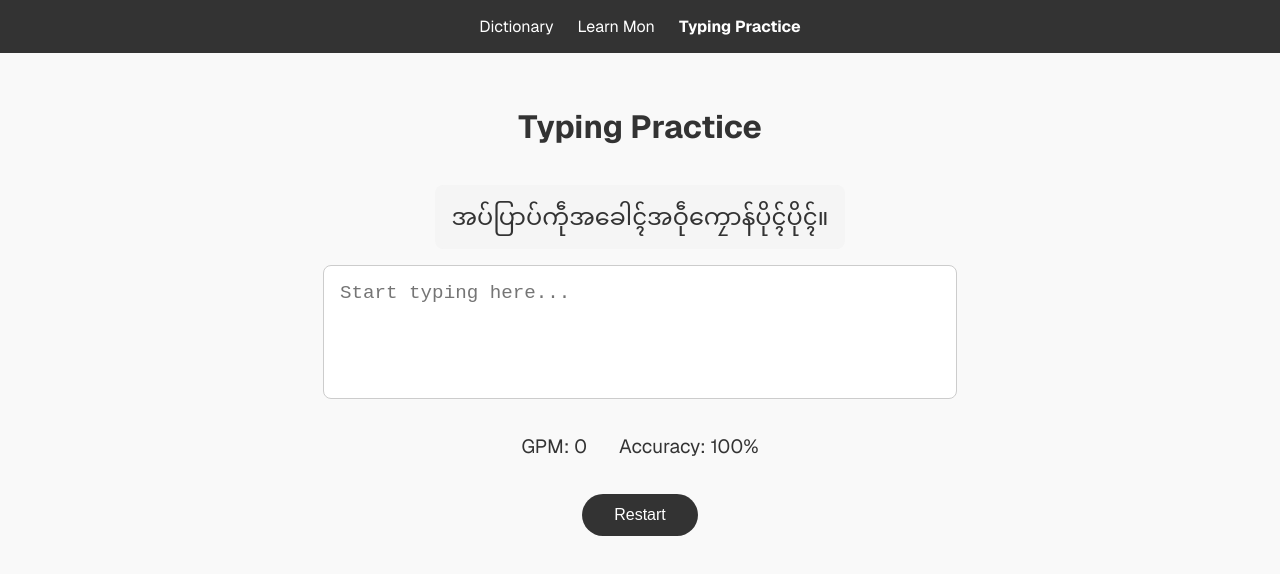
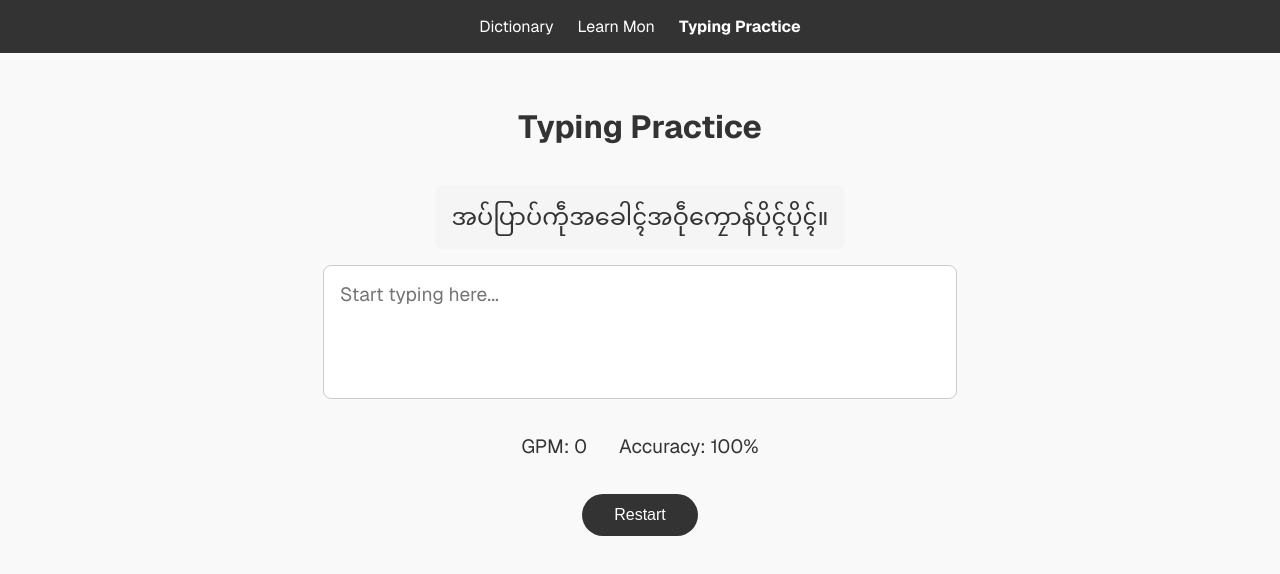
Before and after one commit to iammon/mon-dictionary, a Next.js app: page /typing-practice in a window 1280 px wide. Shown: the top 574 px of the page. Built offline with nearby package versions, Linux system fonts and the light colour scheme.

Commit message:
Fix iOS rendering

```diff
--- a/components/TypingPractice.js
+++ b/components/TypingPractice.js
@@ -2,13 +2,12 @@ import { useState, useEffect, useMemo, useRef } from 'react';
 import sentences from '../data/sentences';
 import styles from '../styles/TypingPractice.module.css';
 
-// Grapheme-aware segmenter
 const segmenter = typeof Intl !== 'undefined' && Intl.Segmenter
   ? new Intl.Segmenter('und', { granularity: 'grapheme' })
   : null;
 
 function toGraphemes(str) {
-  if (!segmenter) return Array.from(str); // fallback
+  if (!segmenter) return Array.from(str);
   const out = [];
   for (const seg of segmenter.segment(str)) out.push(seg.segment);
   return out;
@@ -22,7 +21,7 @@ export default function TypingPractice() {
   const [gpm, setGpm] = useState(0);
   const [accuracy, setAccuracy] = useState(100);
   const inputRef = useRef(null);
-  const tickRef = useRef(null); // for interval id
+  const tickRef = useRef(null);
 
   const sentenceG = useMemo(() => toGraphemes(sentence), [sentence]);
   const inputG = useMemo(() => toGraphemes(input), [input]);
@@ -30,24 +29,18 @@ export default function TypingPractice() {
   const countCorrect = (target, typed) => {
     const n = Math.min(target.length, typed.length);
     let correct = 0;
-    for (let i = 0; i < n; i += 1) {
-      if (typed[i] === target[i]) correct += 1;
-    }
+    for (let i = 0; i < n; i += 1) if (typed[i] === target[i]) correct += 1;
     return correct;
   };
 
   const isFinished = inputG.length >= sentenceG.length;
 
-  useEffect(() => {
-    loadRandomSentence();
-  }, []);
+  useEffect(() => { loadRandomSentence(); }, []);
 
-  // Start timer on first grapheme
   useEffect(() => {
     if (!startTime && inputG.length > 0) setStartTime(Date.now());
   }, [inputG.length, startTime]);
 
-  // Update metrics every second
   useEffect(() => {
     if (tickRef.current) clearInterval(tickRef.current);
     if (!startTime) return;
@@ -56,23 +49,17 @@ export default function TypingPractice() {
       const stopAt = endTime ?? Date.now();
       const minutes = Math.max((stopAt - startTime) / 60000, 1e-9);
 
-      const typedCount = inputG.length;
-      const correctCount = countCorrect(sentenceG, inputG);
-
-      const currentGpm = correctCount / minutes;
-      setGpm(Math.round(currentGpm));
-
-      setAccuracy(typedCount === 0 ? 100 : Math.round((correctCount / typedCount) * 100));
+      const typed = inputG.length;
+      const correct = countCorrect(sentenceG, inputG);
+      setGpm(Math.round(correct / minutes));
+      setAccuracy(typed === 0 ? 100 : Math.round((correct / typed) * 100));
     }, 1000);
 
     return () => clearInterval(tickRef.current);
   }, [startTime, endTime, inputG, sentenceG]);
 
-  // Freeze timer when finished
   useEffect(() => {
-    if (startTime && isFinished && !endTime) {
-      setEndTime(Date.now());
-    }
+    if (startTime && isFinished && !endTime) setEndTime(Date.now());
   }, [isFinished, startTime, endTime]);
 
   const loadRandomSentence = () => {
@@ -86,17 +73,36 @@ export default function TypingPractice() {
     requestAnimationFrame(() => inputRef.current?.focus());
   };
 
-  // Handle IME input
-  const isComposingRef = useRef(false);
-  const handleCompositionStart = () => { isComposingRef.current = true; };
-  const handleCompositionEnd = (e) => {
-    isComposingRef.current = false;
-    setInput(e.target.value);
-  };
-  const handleInputChange = (e) => {
-    if (isComposingRef.current) return;
-    setInput(e.target.value);
-  };
+  // IME-safe input
+  const composingRef = useRef(false);
+  const onCompStart = () => { composingRef.current = true; };
+  const onCompEnd = (e) => { composingRef.current = false; setInput(e.target.value); };
+  const onChange = (e) => { if (!composingRef.current) setInput(e.target.value); };
+
+  // --- NEW: group runs for iOS shaping ---
+  const groupedRuns = useMemo(() => {
+    // States: 'correct' | 'incorrect' | 'rest'
+    const runs = [];
+    let i = 0;
+    // portion that has been typed
+    while (i < inputG.length && i < sentenceG.length) {
+      const isCorrect = inputG[i] === sentenceG[i];
+      const state = isCorrect ? 'correct' : 'incorrect';
+      let j = i + 1;
+      while (j < inputG.length && j < sentenceG.length) {
+        const cur = inputG[j] === sentenceG[j] ? 'correct' : 'incorrect';
+        if (cur !== state) break;
+        j++;
+      }
+      runs.push({ state, text: sentenceG.slice(i, j).join('') });
+      i = j;
+    }
+    // remaining (untyped) part of the sentence
+    if (i < sentenceG.length) {
+      runs.push({ state: 'rest', text: sentenceG.slice(i).join('') });
+    }
+    return runs;
+  }, [inputG, sentenceG]);
 
   return (
     <div className={styles.container}>
@@ -104,12 +110,29 @@ export default function TypingPractice() {
 
       <div
         className={styles.sentenceDisplay}
-        style={{ whiteSpace: 'pre-wrap', lineHeight: '2rem' }}
+        style={{
+          // shaping-safe defaults
+          whiteSpace: 'pre-wrap',
+          letterSpacing: '0',       // critical: no tracking
+          wordBreak: 'keep-all',
+          WebkitTextSizeAdjust: '100%',
+          lineHeight: '2rem',
+          fontFamily:
+            "var(--font-geist-sans), 'Noto Sans Myanmar', 'Myanmar Sangam MN', 'Myanmar MN', 'Inter', sans-serif",
+        }}
       >
-        {sentenceG.map((g, i) => {
-          let cls = '';
-          if (i < inputG.length) cls = inputG[i] === g ? styles.correct : styles.incorrect;
-          return <span key={i} className={cls}>{g}</span>;
+        {groupedRuns.map((run, idx) => {
+          const cls =
+            run.state === 'correct'
+              ? styles.correct
+              : run.state === 'incorrect'
+              ? styles.incorrect
+              : undefined;
+          return (
+            <span key={idx} className={cls}>
+              {run.text}
+            </span>
+          );
         })}
       </div>
 
@@ -117,9 +140,9 @@ export default function TypingPractice() {
         ref={inputRef}
         className={styles.inputArea}
         value={input}
-        onChange={handleInputChange}
-        onCompositionStart={handleCompositionStart}
-        onCompositionEnd={handleCompositionEnd}
+        onChange={onChange}
+        onCompositionStart={onCompStart}
+        onCompositionEnd={onCompEnd}
         placeholder="Start typing here..."
         rows={3}
         dir="auto"
--- a/styles/TypingPractice.module.css
+++ b/styles/TypingPractice.module.css
@@ -7,24 +7,30 @@
   text-align: center;
 }
 
+/* iOS-shaping-safe block */
 .sentenceDisplay {
   margin: 1rem 0;
   font-size: 1.5rem;
   line-height: 2rem;
   max-width: 600px;
-    word-wrap: break-word;
+
+  /* ✅ shaping-safe settings */
+  white-space: pre-wrap;       /* keep spaces/newlines; no forced mid-word wraps */
+  word-break: keep-all;        /* don't break grapheme clusters */
+  overflow-wrap: normal;       /* disable forced breaks (replaces word-wrap) */
+  letter-spacing: 0;           /* tracking breaks complex-script shaping */
+  -webkit-text-size-adjust: 100%;
+
+  /* Myanmar-capable fallbacks */
+  font-family: var(--font-geist-sans), 'Noto Sans Myanmar', 'Myanmar Sangam MN', 'Myanmar MN', 'Inter', sans-serif;
+
   background-color: #f5f5f5;
   padding: 1rem;
   border-radius: 8px;
 }
 
-.correct {
-    color: #3cb371; /* Medium Sea Green (greenish) */
-}
-
-.incorrect {
-    color: #e57373; /* Soft Red (reddish) */
-}
+.correct   { color: #3cb371; } /* medium-sea-green */
+.incorrect { color: #e57373; } /* soft red */
 
 .inputArea {
   width: 100%;
@@ -32,6 +38,7 @@
   height: 100px;
   padding: 1rem;
   font-size: 1.2rem;
+  font-family: var(--font-geist-sans), 'Noto Sans Myanmar', 'Myanmar Sangam MN', 'Myanmar MN', 'Inter', sans-serif;
   margin-bottom: 1rem;
   border-radius: 8px;
   border: 1px solid #ccc;
@@ -56,7 +63,4 @@
   font-size: 1rem;
   transition: background-color 0.3s ease;
 }
-
-.restartButton:hover {
-    background-color: #555;
-}
+.restartButton:hover { background-color: #555; }
```
Lines whose indentation alone changed are shown as unchanged.
